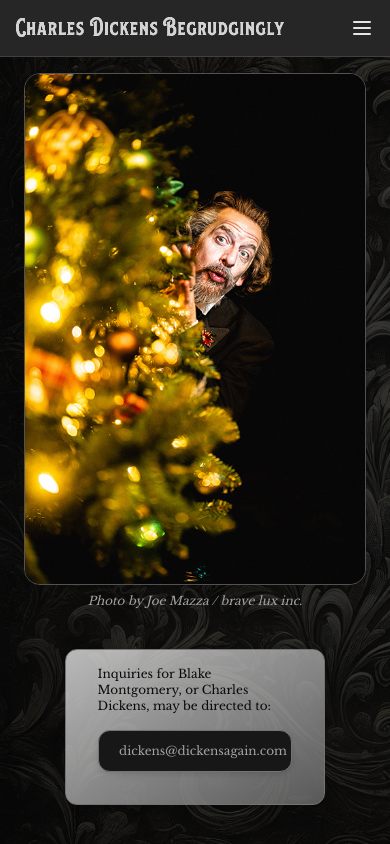
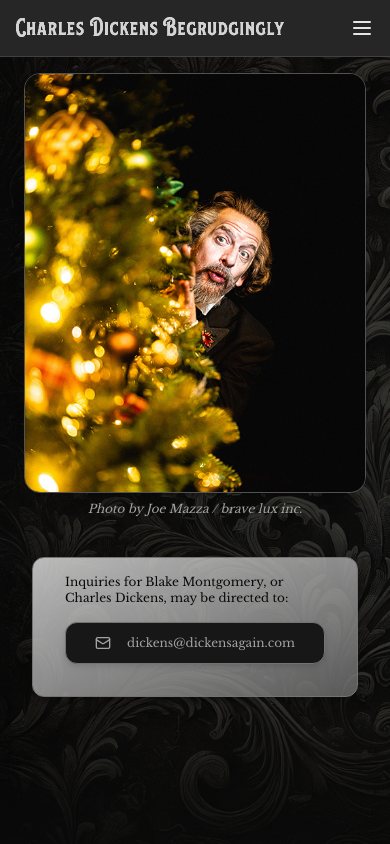
Before and after one commit to montblake/begrudgingly, a Next.js app: page /contact in a window 390 px wide. Built offline with nearby package versions, Linux system fonts and the light colour scheme.

Commit message:
fix issues with ctas

```diff
--- a/app/performer/page.tsx
+++ b/app/performer/page.tsx
@@ -40,12 +40,18 @@ const TextElement = (
   </>
 );
 
+const CtaContent = {
+  intro: "",
+  links: [],
+};
+
 export default function Performer() {
   return (
     <SpecialPage
       ImageProps={ImageProps}
       HeadlineProps={HeadlineProps}
       TextElement={TextElement}
+      CtaContent={CtaContent}
     />
   );
 }
--- a/components/cta_element.tsx
+++ b/components/cta_element.tsx
@@ -28,15 +28,14 @@ export default function CTAElement({
   links: { href: string; text: string; internal: boolean; icon: string }[];
 }) {
   return (
-    <div className="w-[80%] mx-auto md:mx-0 mt-4 flex flex-col items-start gap-4 bg-gradient-to-br from-neutral-100/75 to-neutral-500/75 pt-4 pb-8 px-8 rounded-xl border border-neutral-500 drop-shadow-md">
+    <div className="w-[100%] lg:w-[80%] mx-auto md:mx-0 mt-4 flex flex-col items-start gap-4 bg-gradient-to-br from-neutral-100/75 to-neutral-500/75 pt-4 pb-8 px-8 rounded-xl border border-neutral-500 drop-shadow-md">
       <p className="text-xs text-neutral-950">{intro}</p>
       <div className="w-full flex flex-col gap-2">
         {links &&
           links.map((link) => (
-            <>
+            <div key={link.href} className="w-full">
               {link.internal ? (
                 <Link
-                  key={link.href}
                   href={link.href}
                   className="bg-neutral-900 border border-neutral-500 text-neutral-400 text-xs px-4 py-4 rounded-xl hover:text-neutral-200 transition-all duration-300 ease-in-out active:scale-95 w-full flex items-center justify-center drop-shadow-md"
                 >
@@ -52,7 +51,7 @@ export default function CTAElement({
                   <span className="ml-2">{link.text}</span>
                 </a>
               )}
-            </>
+            </div>
           ))}
       </div>
     </div>
--- a/components/special_page.tsx
+++ b/components/special_page.tsx
@@ -30,7 +30,7 @@ type SpecialProps = {
 
 type CtaContent = {
   intro: string;
-  links: { href: string; text: string }[];
+  links: { href: string; text: string; internal: boolean; icon: string }[];
 };
 
 export default function SpecialPage({
--- a/components/special_text.tsx
+++ b/components/special_text.tsx
@@ -11,7 +11,7 @@ type HeadlineProps = {
 type TextElement = ReactNode;
 type CtaContent = {
   intro: string;
-  links: { href: string; text: string }[];
+  links: { href: string; text: string; internal: boolean; icon: string }[];
 };
 
 export default function SpecialText({
@@ -27,11 +27,11 @@ export default function SpecialText({
     <div className="flex flex-col justify-center items-center md:items-start gap-4 w-full max-w-[500px] mx-auto md:max-w-none py-2 px-8">
       {HeadlineProps.title && <SpecialHeadline {...HeadlineProps} />}
       {HeadlineProps.title && (
-        <hr className="px-8 w-full md:w-[80%] border-neutral-600 my-4" />
+        <hr className="px-8 w-[100%] md:w-[80%] border-neutral-600 my-4" />
       )}
       <div className="flex flex-col gap-4 text-neutral-400 text-sm drop-shadow-lg">
         {TextElement}
-        {CtaContent && <CTAElement {...CtaContent} />}
+        {CtaContent.links.length > 0 && <CTAElement {...CtaContent} />}
       </div>
     </div>
   );
```
Also changed, not shown: public/dickens_contact.jpg.
